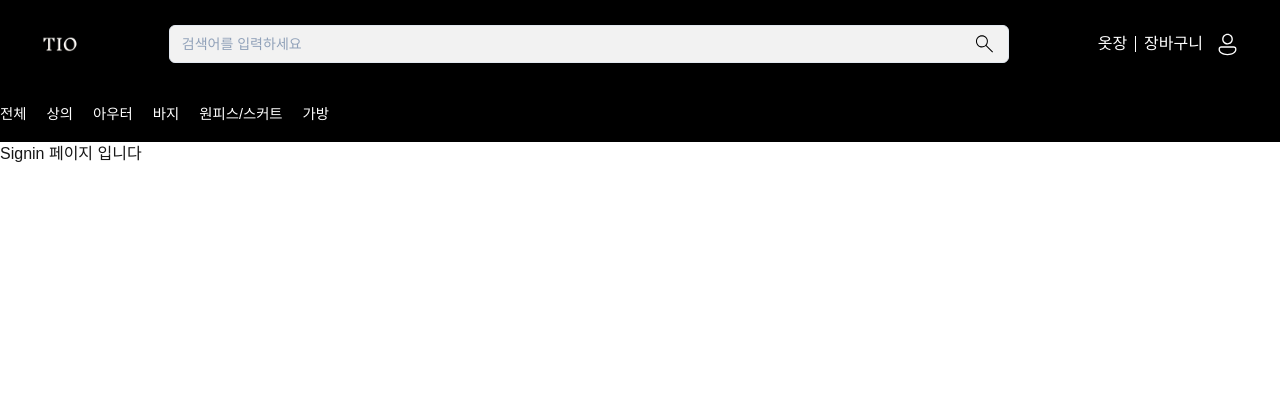
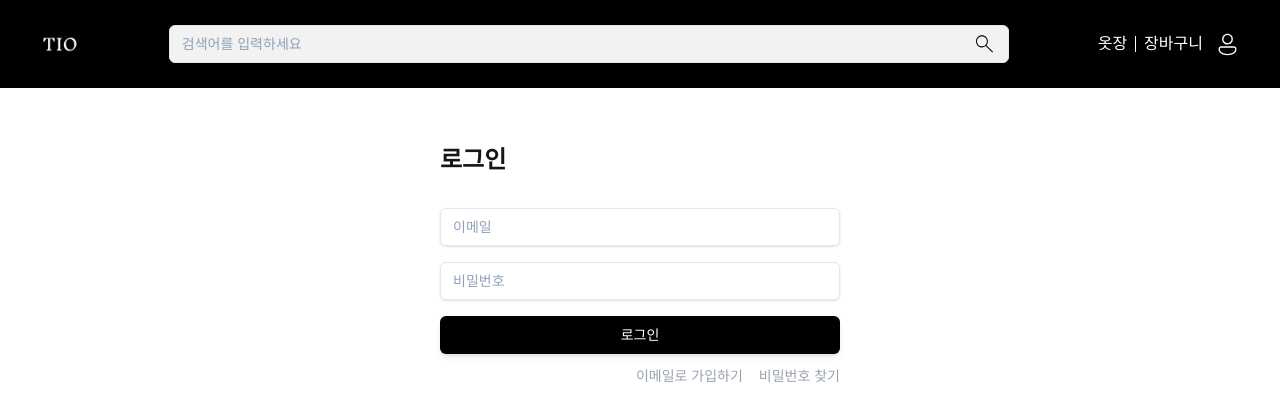
Before and after one commit to TryItOn-TIO/TryItOn-frontend, a Next.js app: page /signin in a window 1280 px wide. Shown: the top 420 px of the page. Built offline with nearby package versions, Linux system fonts and the light colour scheme; no server answers.

Commit message:
feat: Google Signin 구현 #1

```diff
--- /dev/null
+++ b/src/app/signin/_components/OAuthGoogle.tsx
@@ -0,0 +1,109 @@
+import { signinWithGoogle, signupWithGoogle } from "@/api/auth";
+import SignupForm from "@/app/signup/_components/SignupForm";
+import { setAccessToken } from "@/utils/auth";
+import { GoogleLogin } from "@react-oauth/google";
+import { useRouter } from "next/navigation";
+import React, { useState } from "react";
+
+const OAuthGoogle = () => {
+  const [isLoading, setIsLoading] = useState(false);
+  const [showSignupForm, setShowSignupForm] = useState(false);
+  const [pendingIdToken, setPendingIdToken] = useState<string | null>(null);
+
+  const router = useRouter();
+
+  const handleSuccess = async (credentialResponse: any) => {
+    if (!credentialResponse?.credential) {
+      console.error("Google 인증 토큰을 받지 못했습니다.");
+      return;
+    }
+
+    const idToken = credentialResponse.credential;
+    setIsLoading(true);
+
+    try {
+      // 먼저 로그인 시도
+      const loginRes = await signinWithGoogle(idToken);
+
+      // 로그인 성공
+      if (loginRes.accessToken) {
+        setAccessToken(loginRes.accessToken);
+        console.log("로그인 성공:", loginRes);
+        router.push("/"); // 홈으로 리다이렉트
+      }
+    } catch (error: any) {
+      console.error("로그인 에러:", error);
+
+      // 404 에러 또는 회원가입이 필요한 경우
+      if (error.response?.status === 404 || error.response?.needsSignup) {
+        console.log("회원가입이 필요합니다");
+        setPendingIdToken(idToken);
+        setShowSignupForm(true);
+      } else {
+        console.error("로그인 오류:", error.response || error.message);
+        alert("로그인 중 오류가 발생했습니다. 다시 시도해주세요.");
+      }
+    } finally {
+      setIsLoading(false);
+    }
+  };
+
+  const handleSignup = async (data: any) => {
+    if (!pendingIdToken) return;
+
+    setIsLoading(true);
+    try {
+      const signupRes = await signupWithGoogle({
+        idToken: pendingIdToken,
+        ...data,
+      });
+
+      if (signupRes.accessToken) {
+        console.log("회원가입 및 로그인 완료:", signupRes);
+        router.push("/"); // 홈으로 리다이렉트
+      }
+    } catch (error: any) {
+      console.error("회원가입 오류:", error);
+      alert("회원가입 중 오류가 발생했습니다. 다시 시도해주세요.");
+    } finally {
+      setIsLoading(false);
+    }
+  };
+
+  const handleError = () => {
+    console.log("Google 로그인 실패");
+    alert("Google 로그인에 실패했습니다. 다시 시도해주세요.");
+  };
+
+  if (showSignupForm) {
+    return (
+      <div className="max-w-md mx-auto p-6">
+        <h2 className="text-2xl font-bold mb-6">회원가입 정보 입력</h2>
+        <SignupForm onSubmit={handleSignup} isLoading={isLoading} />
+      </div>
+    );
+  }
+
+  return (
+    <div className="w-full flex justify-center my-8">
+      <GoogleLogin
+        width={"500px"}
+        onSuccess={handleSuccess}
+        onError={handleError}
+        useOneTap={false}
+        auto_select={false}
+        theme="outline"
+        size="large"
+        text="signup_with"
+        shape="rectangular"
+      />
+      {isLoading && (
+        <div className="text-center mt-4">
+          <p>처리 중...</p>
+        </div>
+      )}
+    </div>
+  );
+};
+
+export default OAuthGoogle;
--- a/src/app/signin/page.tsx
+++ b/src/app/signin/page.tsx
@@ -1,9 +1,45 @@
-import React from "react";
+"use client";
+
+import React, { useState } from "react";
+import InputText from "@/components/forms/InputText";
+import Button from "@/components/common/BlackButton";
+import Link from "next/link";
+import SigninWithGoogle from "./_components/OAuthGoogle";
 
 const Signin = () => {
+  const [email, setEmail] = useState("");
+  const [password, setPassword] = useState("");
+
+  const handleSubmit = () => {
+    console.log("로그인 버튼 클릭:", { email, password });
+  };
+
   return (
-    <div>
-      <div>Signin 페이지 입니다</div>
+    <div className="w-[28rem] mx-auto p-6">
+      <h2 className="text-2xl font-bold my-8">로그인</h2>
+      <div className="flex flex-col items-center gap-4">
+        <InputText
+          value={email}
+          handleChange={setEmail}
+          placeholder="이메일"
+          type="text"
+        />
+        <InputText
+          value={password}
+          handleChange={setPassword}
+          placeholder="비밀번호"
+          type="password"
+        />
+        <Button text="로그인" handleClick={handleSubmit} />
+      </div>
+      <div className="w-full flex gap-4 justify-end my-3">
+        <Link href={"/signup"} className="text-sm text-gray-400 cursor-pointer">
+          이메일로 가입하기
+        </Link>
+        <p className="text-sm text-gray-400 cursor-pointer">비밀번호 찾기</p>
+      </div>
+
+      <SigninWithGoogle />
     </div>
   );
 };
--- a/src/components/layout/CategoryHeader.tsx
+++ b/src/components/layout/CategoryHeader.tsx
@@ -9,9 +9,14 @@ const CategoryHeader = () => {
   const pathname = usePathname();
   const currentId = Number(pathname.split("/").pop());
 
+  // 카테고리 조건부 렌더링
+  if (pathname == "/signin" || pathname == "/signup") {
+    return;
+  }
+
   return (
     <div className="w-screen py-4 bg-black flex justify-center">
-      <div className="w-full max-w-[1440px] bg-black text-white font-light text-[0.9rem] flex items-center gap-5">
+      <div className="w-full max-w-[1440px] bg-black text-white font-light text-[0.9rem] flex items-center gap-5 mx-10">
         {Object.values(CATEGORY)
           .filter((v) => typeof v === "number")
           .map((categoryId) => (
```
Also changed, not shown: 2 other files (tests, documents, lock files or other folders).
